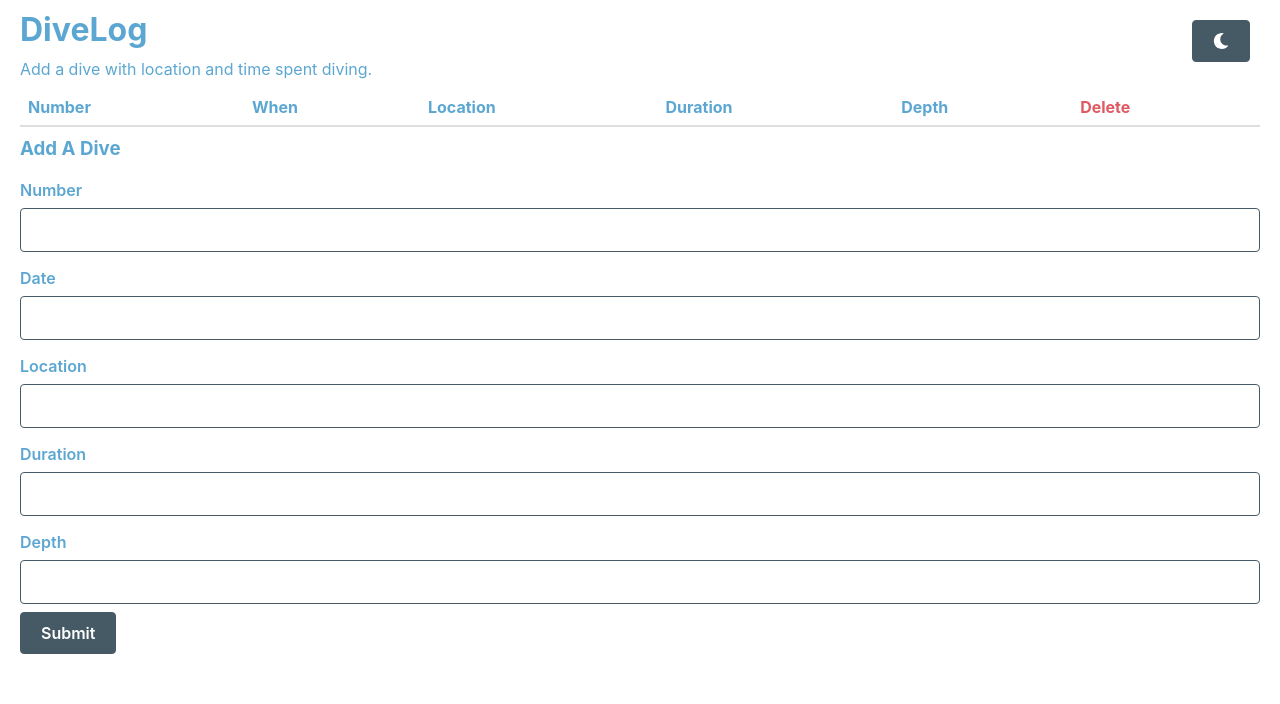
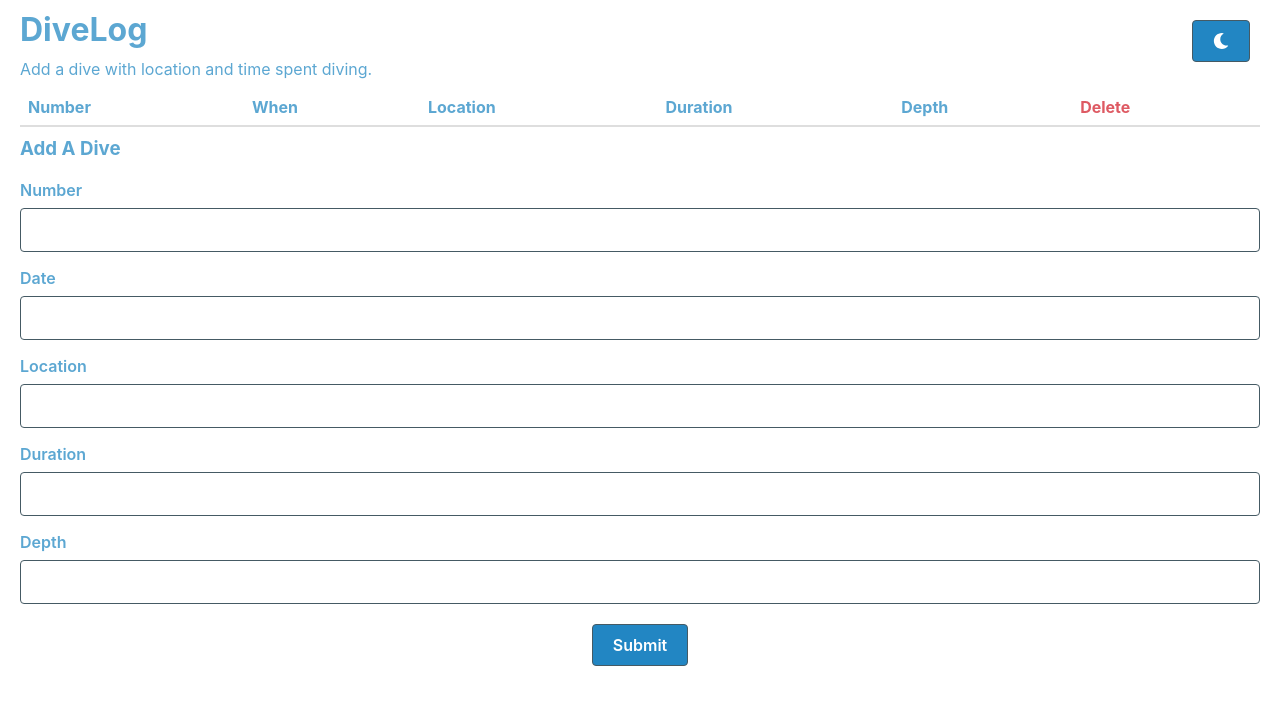
Before and after one commit to dillonmd/divelog, a React (Create React App) app: page / in a window 1280 px wide. Shown: the top 704 px of the page. Built offline with nearby package versions, Linux system fonts and the light colour scheme.

Commit message:
Format and position buttons and inputs

```diff
--- a/src/Form.js
+++ b/src/Form.js
@@ -64,10 +64,15 @@ class Form extends Component {
                     name="depth"
                     value={depth}
                     onChange={this.handleChange}/>
+                <div
+                    className="submit-wrapper"
+                    name="wrapper">
                 <input
                     type="button"
                     value="Submit"
+                    className="submit-btn"
                     onClick={this.submitForm} />
+                </div>
             </form>
         );
     }
--- a/src/index.css
+++ b/src/index.css
@@ -316,7 +316,7 @@ code {
   display: inline-block;
   border: 1px solid #455a64;
   border-radius: 4px;
-  background: #455a64;
+  background: var(--base);
   color: #ffffff;
   font-weight: 600;
   font-family: -apple-system, BlinkMacSystemFont, Helvetica Neue, Helvetica, Arial, sans-serif;
@@ -337,8 +337,8 @@ code {
   text-decoration: none; }
 
 .button:focus, .button:active, a.button:focus, a.button:active, button:focus, button:active, [type=submit]:focus, [type=submit]:active, [type=reset]:focus, [type=reset]:active, [type=button]:focus, [type=button]:active {
-  border: 1px solid var(--base  );
-  background: var(--base  );
+  border: 1px solid var(--base);
+  background: var(--base);
   color: #ffffff;
   text-decoration: none; }
 
@@ -346,12 +346,7 @@ code {
   border: 0;
   padding: 0; }
 
-.night-btn {
-  position: relative;
-    float: right;
-    margin: 10px;
-    background-color: #455a64;
-}
+
 
 /* Form */
 [type=color], [type=date], [type=datetime], [type=datetime-local], [type=email], [type=month], [type=number], [type=password], [type=search], [type=tel], [type=text], [type=url], [type=week], [type=time], select, textarea {
@@ -445,6 +440,13 @@ td button {
   background-color: #de5a63;
 }
 
+.submit-wrapper {
+    display: flex;
+    align-items: center;
+    justify-content: center;
+    margin-top: 20px;
+  }
+
 th,
 td {
   text-align: left;
@@ -474,9 +476,15 @@ caption {
     background: black;
   }
 
+  .night-btn {
+    position: relative;
+      float: right;
+      margin: 10px;
+  }
+
   .dark .night-btn {
     position: relative;
-    background: var(--gray9);
+    background: var(--base);
     float: right;
     margin: 10px;
   }
```
